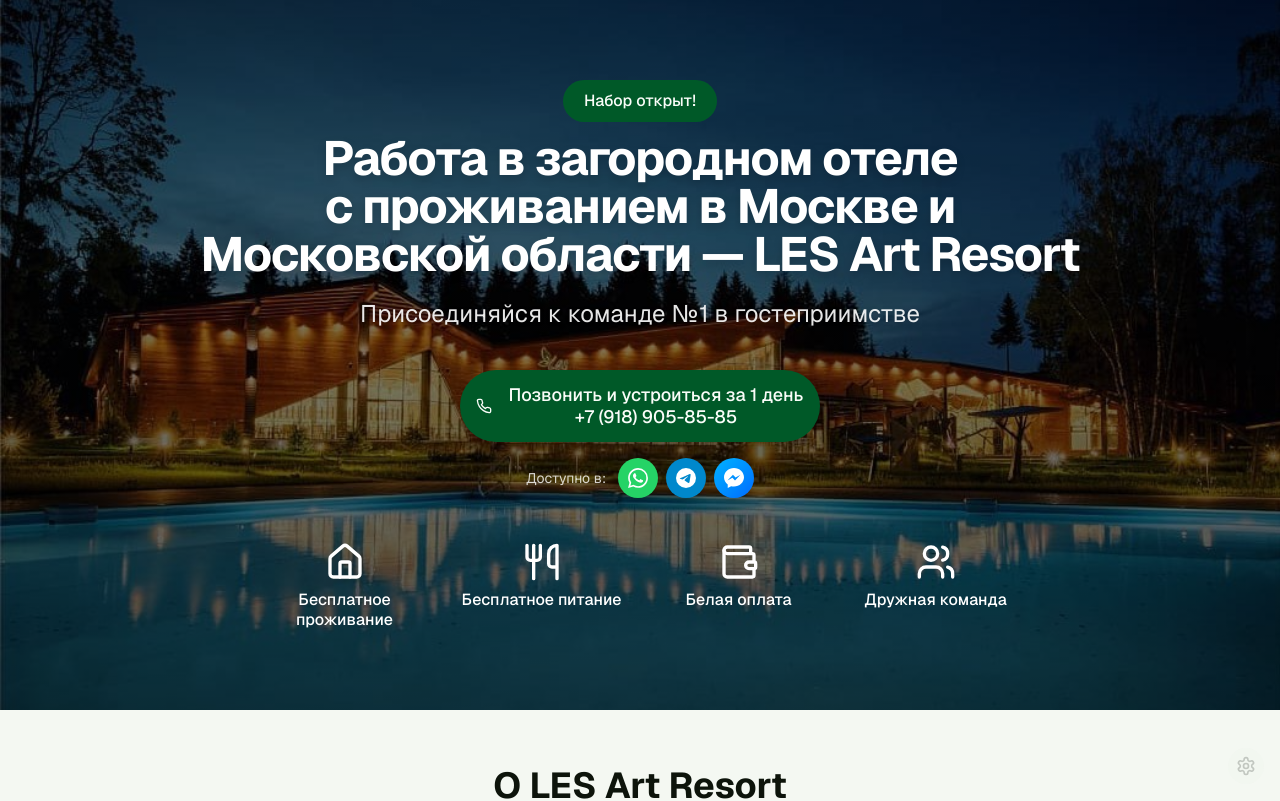
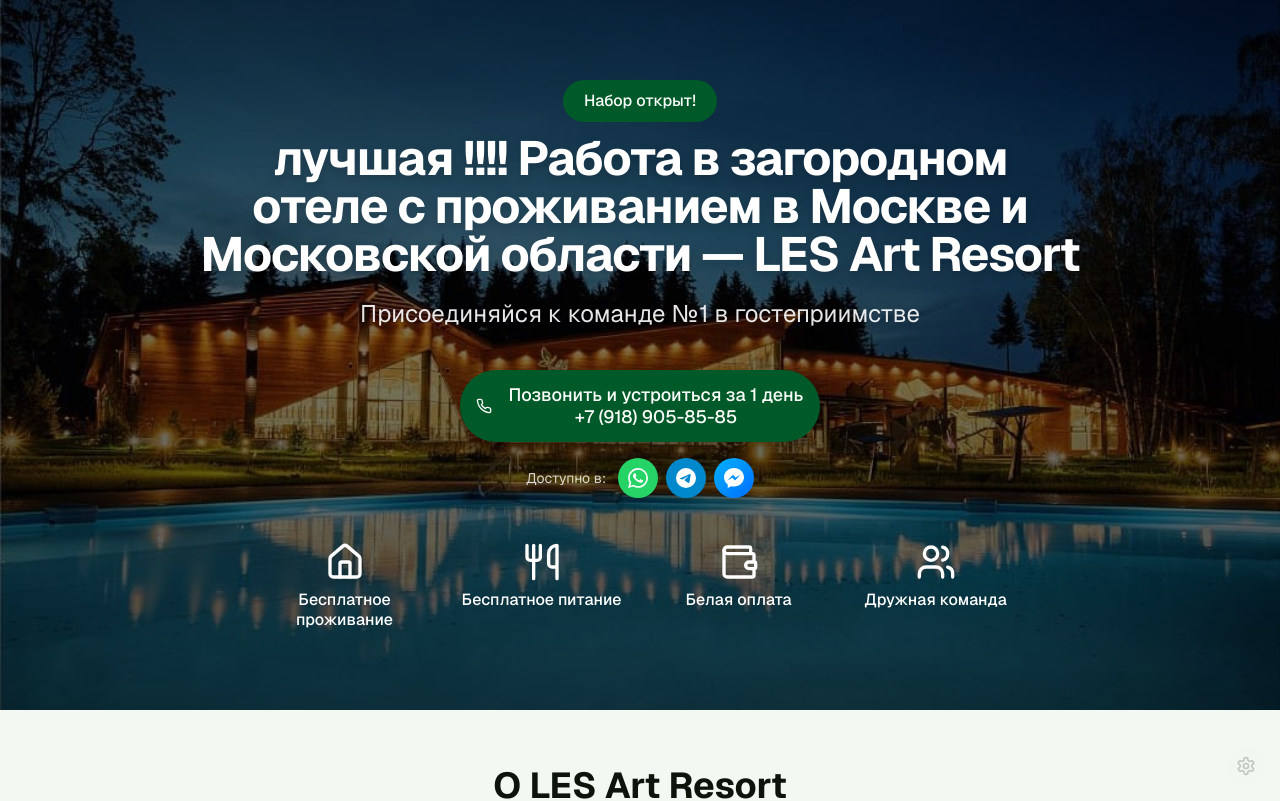
Before and after one commit to GermanSochi/LESART, a Next.js app: page / in a window 1280 px wide. Shown: the top 801 px of the page. Built offline with nearby package versions, Linux system fonts and the light colour scheme.

Commit message:
Update page.tsx
Тест 1

```diff
--- a/app/page.tsx
+++ b/app/page.tsx
@@ -33,7 +33,7 @@ export default function RecruitmentPage() {
               Набор открыт!
             </Badge>
             <h1 className="text-2xl md:text-4xl lg:text-5xl font-bold tracking-tight text-balance text-white drop-shadow-lg animate-slide-up">
-              Работа в загородном отеле с проживанием в Москве и Московской области — LES Art Resort
+              лучшая !!!! Работа в загородном отеле с проживанием в Москве и Московской области — LES Art Resort
             </h1>
             <p className="text-base md:text-xl lg:text-2xl text-white/90 text-balance drop-shadow animate-slide-up delay-100">
               Присоединяйся к команде №1 в гостеприимстве
@@ -97,7 +97,7 @@ export default function RecruitmentPage() {
           <div className="max-w-4xl mx-auto text-center space-y-3">
             <h2 className="text-2xl md:text-4xl font-bold">О LES Art Resort</h2>
             <p className="text-base md:text-lg leading-relaxed">
-              <span className="font-semibold">Идеология HOLA Clusive</span> — это счастливая атмосфера, улыбки всех гостей, уникальный комплекс услуг и тёплый радушный приём.
+              <span className="font-semibold">Идеология HOLA Clusive</span> — это счастливая атмосфера!!!!!!, улыбки всех гостей, уникальный комплекс услуг и тёплый радушный приём.
             </p>
           </div>
         </div>
```
